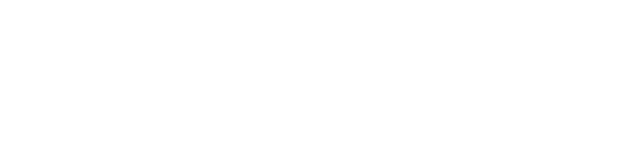
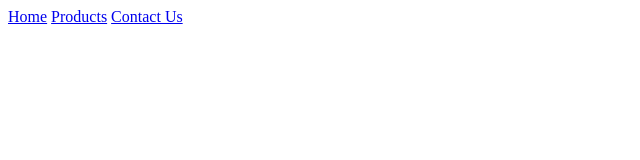
Before and after one commit to Ravee0376/455-mid, a plain HTML site: page contact.html in a window 1280 px wide. Shown: the whole page, without its empty margins (0-640 px from the left). Drawn offline with Linux system fonts and the light colour scheme.

Commit message:
linking page

```diff
--- a/contact.html
+++ b/contact.html
@@ -0,0 +1,31 @@
+<!DOCTYPE html>
+<html lang="en">
+<head>
+    <meta charset="UTF-8">
+    <meta name="viewport" content="width=device-width, initial-scale=1.0">
+    <title>Document</title>
+    <link rel="stylesheet" href="style.css">
+</head>
+<body>
+
+
+
+<header>
+    <nav>
+        <a href="index.html">Home</a>
+        <a href="products.html">Products</a>
+        <a href="contact.html">Contact Us</a>
+    </nav>
+</header>
+
+<main>
+
+</main>
+
+<footer>
+
+</footer>
+
+
+</body>
+</html>
```
Also changed, not shown: index.html (+18 -1 lines), products.html (+31 -0 lines).
